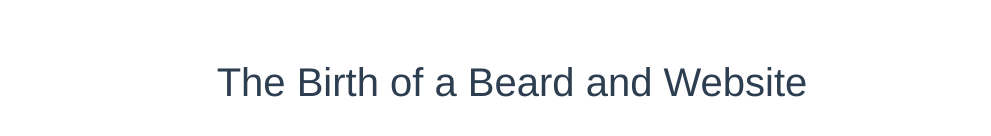
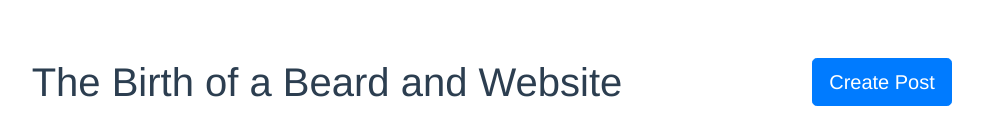
Before and after one commit to ctcb57/noshavequarantine, a Vue app: page /blog in a window 1280 px wide. Shown: the part 192-328 px from the top of the page, without its empty margins (128-1119 px from the left). Built offline with nearby package versions, Linux system fonts and the light colour scheme.

Commit message:
Added button on blog post to redirect to blog post creation form

```diff
--- a/src/views/Blog.vue
+++ b/src/views/Blog.vue
@@ -1,9 +1,16 @@
 <template>
   <div class="blog">
     <b-container>
-      <div>
-        <h1>The Birth of a Beard and Website</h1>
-      </div>
+      <b-row>
+        <b-col cols="8">
+          <div>
+            <h1>The Birth of a Beard and Website</h1>
+          </div>
+        </b-col>
+        <b-col cols="4">
+          <b-button variant="primary" size="lg" to="blog/create-post">Create Post</b-button>
+        </b-col>
+      </b-row>
       <br>
       <b-row>
         <b-col cols="2" sm="1"></b-col>
```
